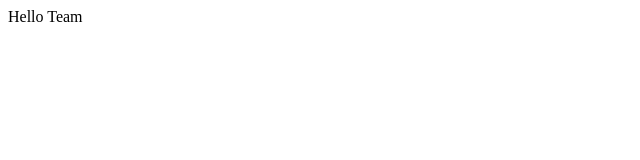
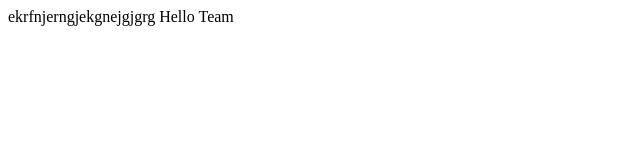
Before and after one commit to kangkengkhadev/devcommu_tutor, a plain HTML site: page index.html in a window 1280 px wide. Shown: the whole page, without its empty margins (0-640 px from the left). Drawn offline with Linux system fonts and the light colour scheme.

Commit message:
Update index.html

```diff
--- a/index.html
+++ b/index.html
@@ -6,6 +6,7 @@
     <title>Document</title>
 </head>
 <body>
+    ekrfnjerngjekgnejgjgrg
     Hello Team
 </body>
 </html>
```
